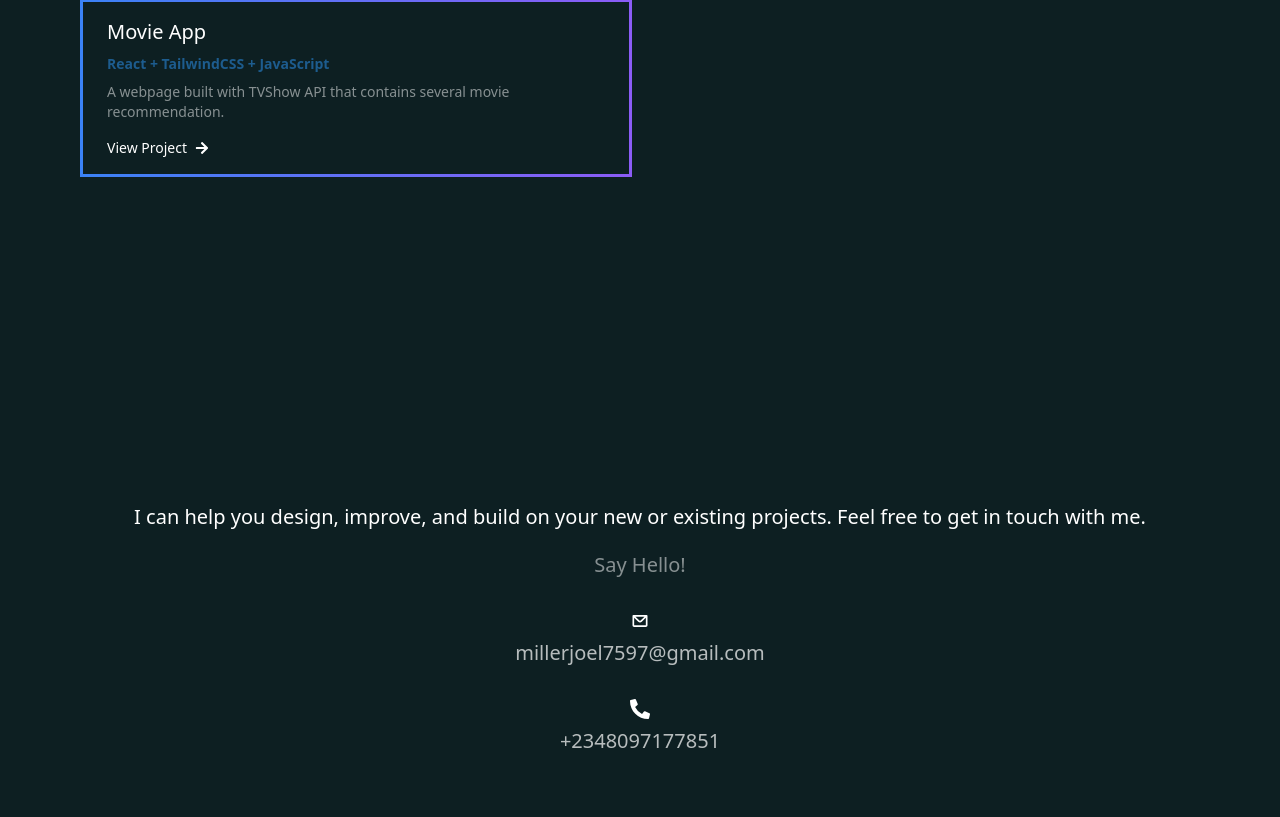
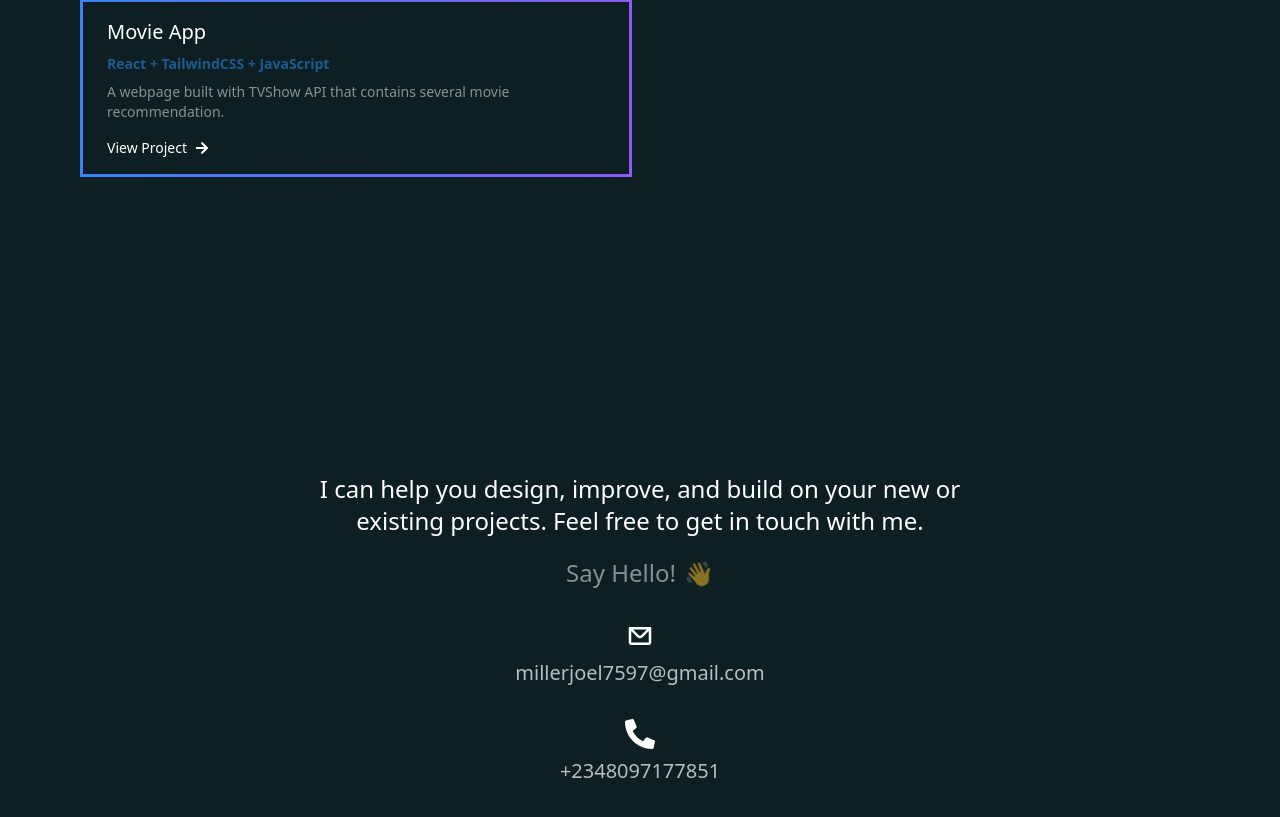
Before and after one commit to Jaymi-01/portfolio-2.0, a React (Vite) app: page / in a window 1280 px wide. Shown: the part 1591-2408 px from the top of the page. Built offline with nearby package versions, Linux system fonts and the light colour scheme.

Commit message:
finished

```diff
--- a/src/components/Contact.jsx
+++ b/src/components/Contact.jsx
@@ -1,31 +1,47 @@
 import React from 'react'
+import { motion } from 'framer-motion'
 import { CgMail } from "react-icons/cg";
 import { FaPhoneAlt } from "react-icons/fa";
 
 const Contact = () => {
   return (
-     <div className='mt-10 text-white text-center'>
-            <h1 className='text-xl md:2xl '>I can help you design, improve, and build on your new or existing projects. Feel free to get in touch with me.</h1>
-            <p className='text-xl md:2xl opacity-50 mt-5'>Say Hello!</p>
-            <div>
-                <div>
-                    <div className='mt-8'>
-                      <div className='place-items-center mt-8'>
-                        <span className='text-sm md:text-xl'><CgMail /></span>
-                        <h5 className='text-sm md:text-xl opacity-70 mt-2'><a href="mailto:millerjoel7597@gmail.com">millerjoel7597@gmail.com</a></h5>
-                      </div>
-                      <div className='place-items-center mt-8'>
-                        <span className='text-sm md:text-xl'><FaPhoneAlt /></span>
-                        <h5 className='text-sm md:text-xl opacity-70 mt-2'><a href="tel:+2348097177851">+2348097177851</a></h5>
-                      </div>
+    <div className='mt-10 text-white text-center flex flex-col items-center'>
+      <h1 className='text-xl md:text-2xl max-w-2xl'>
+        I can help you design, improve, and build on your new or existing projects.
+        Feel free to get in touch with me.
+      </h1>
 
-                    </div>
-                </div>
+      <p className='text-xl md:text-2xl opacity-50 mt-5 flex items-center justify-center gap-2'>
+        Say Hello!
+        <motion.span
+          animate={{ rotate: [0, 20, -10, 20, 0] }}
+          transition={{
+            repeat: Infinity,
+            repeatDelay: 1.5,
+            duration: 1,
+          }}
+          className="inline-block origin-bottom"
+        >
+          👋
+        </motion.span>
+      </p>
 
+      <div className='flex flex-col items-center mt-8 gap-8'>
+        <div className='flex flex-col items-center'>
+          <span className='text-2xl md:text-3xl'><CgMail /></span>
+          <h5 className='text-sm md:text-xl opacity-70 mt-2'>
+            <a href="mailto:millerjoel7597@gmail.com">millerjoel7597@gmail.com</a>
+          </h5>
+        </div>
 
-            </div>
-
+        <div className='flex flex-col items-center'>
+          <span className='text-2xl md:text-3xl'><FaPhoneAlt /></span>
+          <h5 className='text-sm md:text-xl opacity-70 mt-2'>
+            <a href="tel:+2348097177851">+2348097177851</a>
+          </h5>
         </div>
+      </div>
+    </div>
   )
 }
 
```
